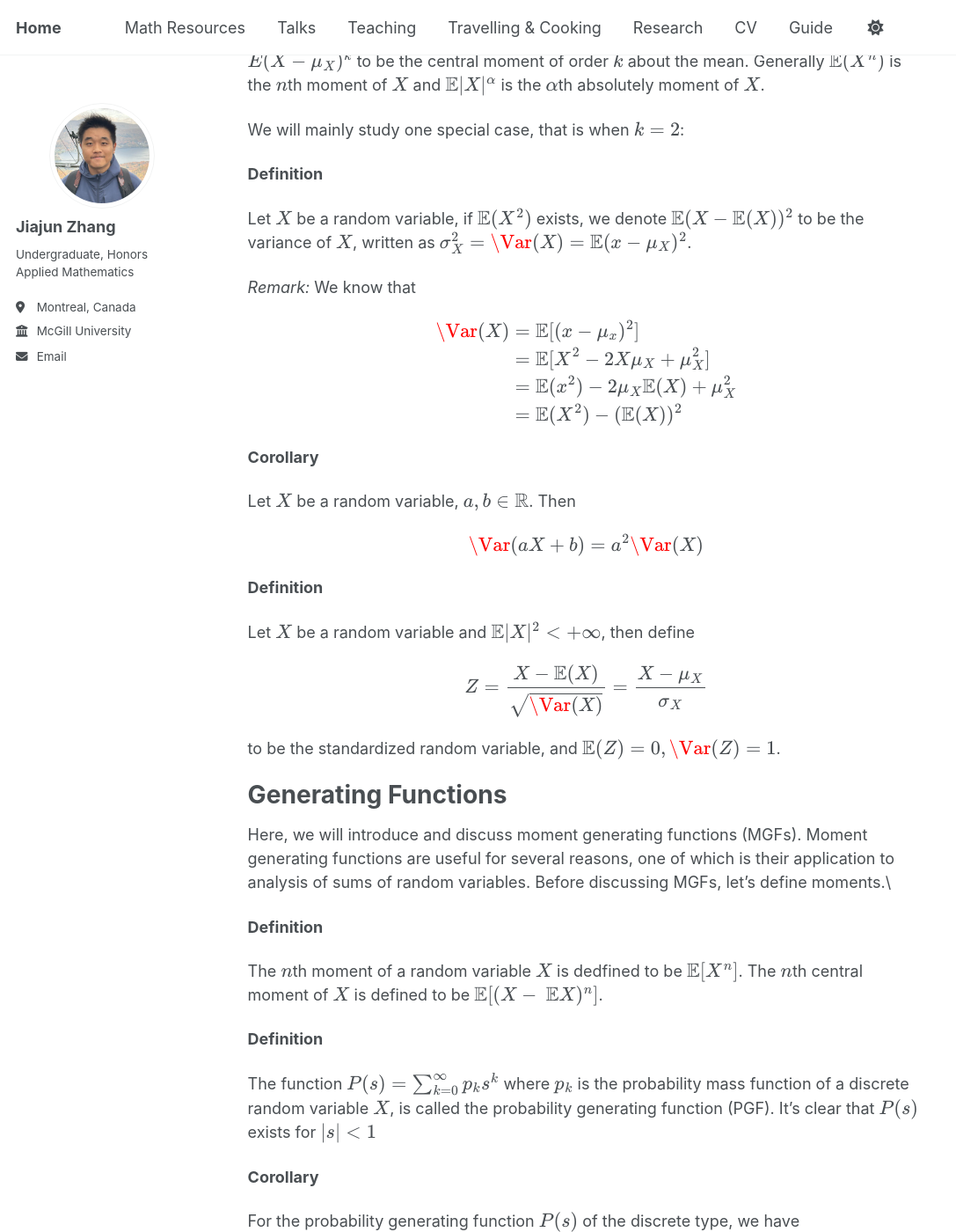
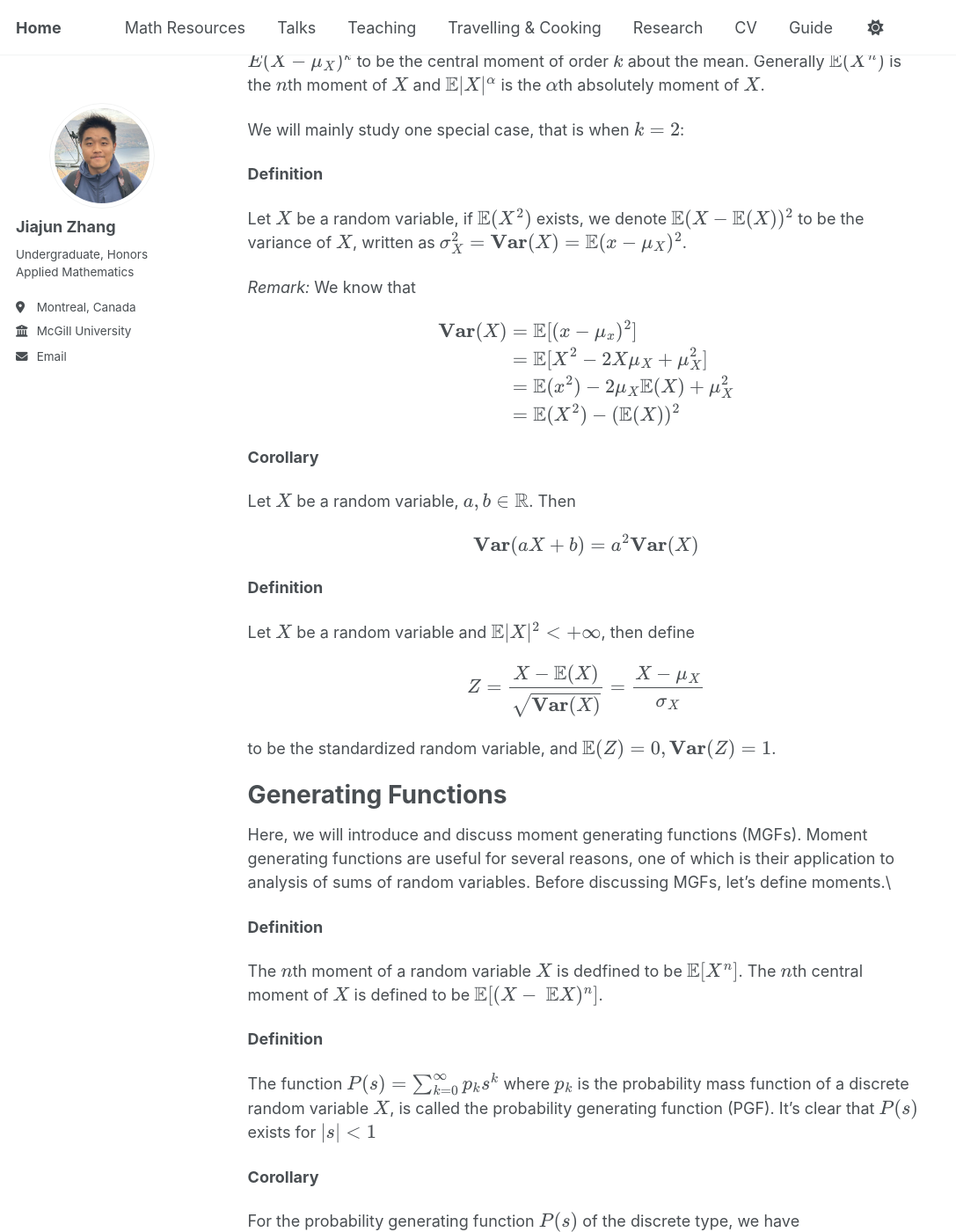
Before and after one commit to JohanssonRein/JohanssonRein.github.io, a Jekyll site: the page built from _publications/moments.md, in a window 1280 px wide and 1400 px high, scrolled down 4895 px. Shown: the whole window at 88% size, without its empty margins (0-1087 px from the left). Built offline with Jekyll 4.4.1, drawn with Linux system fonts in a browser that asks for light colours; some of the changed text lies outside the part shown.

Commit message:
Update moments.md

```diff
--- a/_publications/moments.md
+++ b/_publications/moments.md
@@ -224,14 +224,14 @@ We will mainly study one special case, that is when $k=2$:
 
 **Definition**
 
-Let $X$ be a random variable, if $\mathbb{E}(X^2)$ exists, we denote $\mathbb{E}(X - \mathbb{E}(X))^2$ to be the variance of $X$, written as $\sigma_X^2 = \Var(X) = \mathbb{E}(x - \mu_X)^2$.
+Let $X$ be a random variable, if $\mathbb{E}(X^2)$ exists, we denote $\mathbb{E}(X - \mathbb{E}(X))^2$ to be the variance of $X$, written as $\sigma_X^2 = \mathbf{Var}(X) = \mathbb{E}(x - \mu_X)^2$.
 
 
 *Remark:*  We know that
 
 $$
 \begin{align*}
-\Var(X) &= \mathbb{E}[(x - \mu_x)^2]\\
+\mathbf{Var}(X) &= \mathbb{E}[(x - \mu_x)^2]\\
 &=\mathbb{E}[X^2 - 2X\mu_X + \mu_X^2]\\
 &=\mathbb{E}(x^2) -2\mu_X\mathbb{E}(X) + \mu_X^2\\
 &=\mathbb{E}(X^2) - (\mathbb{E}(X))^2
@@ -243,7 +243,7 @@ $$
 Let $X$ be a random variable, $a,b \in \mathbb{R}$. Then
 
 $$
-\Var(aX+b) = a^2\Var(X)
+\mathbf{Var}(aX+b) = a^2\mathbf{Var}(X)
 $$
 
 
@@ -253,10 +253,10 @@ $$
 Let $X$ be a random variable and $\mathbb{E} \vert X \vert^2 < +\infty$, then define
 
 $$
-Z = \frac{X - \mathbb{E}(X)}{\sqrt{\Var(X)}} = \frac{X - \mu_X}{\sigma_X}
+Z = \frac{X - \mathbb{E}(X)}{\sqrt{\mathbf{Var}(X)}} = \frac{X - \mu_X}{\sigma_X}
 $$
 
-to be the standardized random variable, and $\mathbb{E}(Z) = 0, \Var(Z) = 1$.
+to be the standardized random variable, and $\mathbb{E}(Z) = 0, \mathbf{Var}(Z) = 1$.
 
 
 
@@ -334,7 +334,7 @@ $$
 and
 
 $$
-\Var(X) = \mathbb{E}(X^2) - [\mathbb{E}(X)]^2 = \lambda.
+\mathbf{Var}(X) = \mathbb{E}(X^2) - [\mathbb{E}(X)]^2 = \lambda.
 $$
 
 
@@ -569,7 +569,7 @@ $$
 
 **Corollary**
 
-Let $h(x) = (x - \mu_X)^2, \mathbb{E}psilon = k^2 \sigma_X^2$ where $\mu_X = \mathbb{E}(X)$ and $\sigma_X^2 = \Var(X)$, then
+Let $h(x) = (x - \mu_X)^2, \mathbb{E}psilon = k^2 \sigma_X^2$ where $\mu_X = \mathbb{E}(X)$ and $\sigma_X^2 = \mathbf{Var}(X)$, then
 
 $$
 \mathbb{P} \{ \vert X - \mu_X \vert \geq k \sigma_X \} \leq \frac{1}{k^2}
@@ -591,7 +591,7 @@ it will also result in another inequality:
 If $X$ is any random variable, then for any $b>0$ we have
 
 $$
-\mathbb{P}\{ \vert X - \mathbb{E}(X) \vert \geq b \} \leq \frac{\Var(X)}{b^2}
+\mathbb{P}\{ \vert X - \mathbb{E}(X) \vert \geq b \} \leq \frac{\mathbf{Var}(X)}{b^2}
 $$
 
 
@@ -688,7 +688,7 @@ $$
 
 **Corollary**
 
-Let $X$ be a random variable with $\mathbb{E}(X) = 0$ and $\Var(X) = \sigma_X^2$, then
+Let $X$ be a random variable with $\mathbb{E}(X) = 0$ and $\mathbf{Var}(X) = \sigma_X^2$, then
 
 $$
 \mathbb{P}(X \geq x) \leq \frac{\sigma_X^2}{\sigma_X^2 + x^2} : x >0
```
